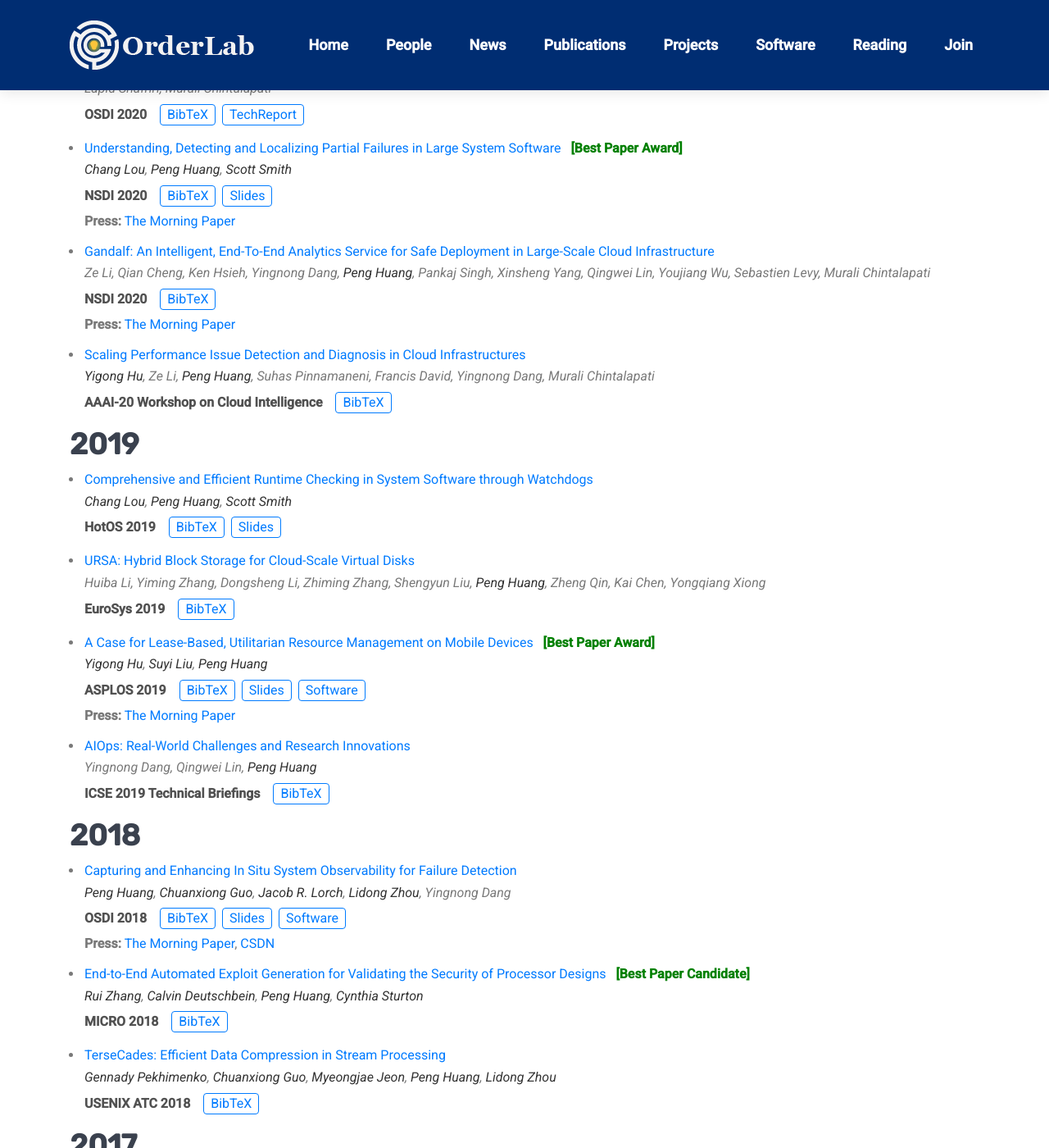
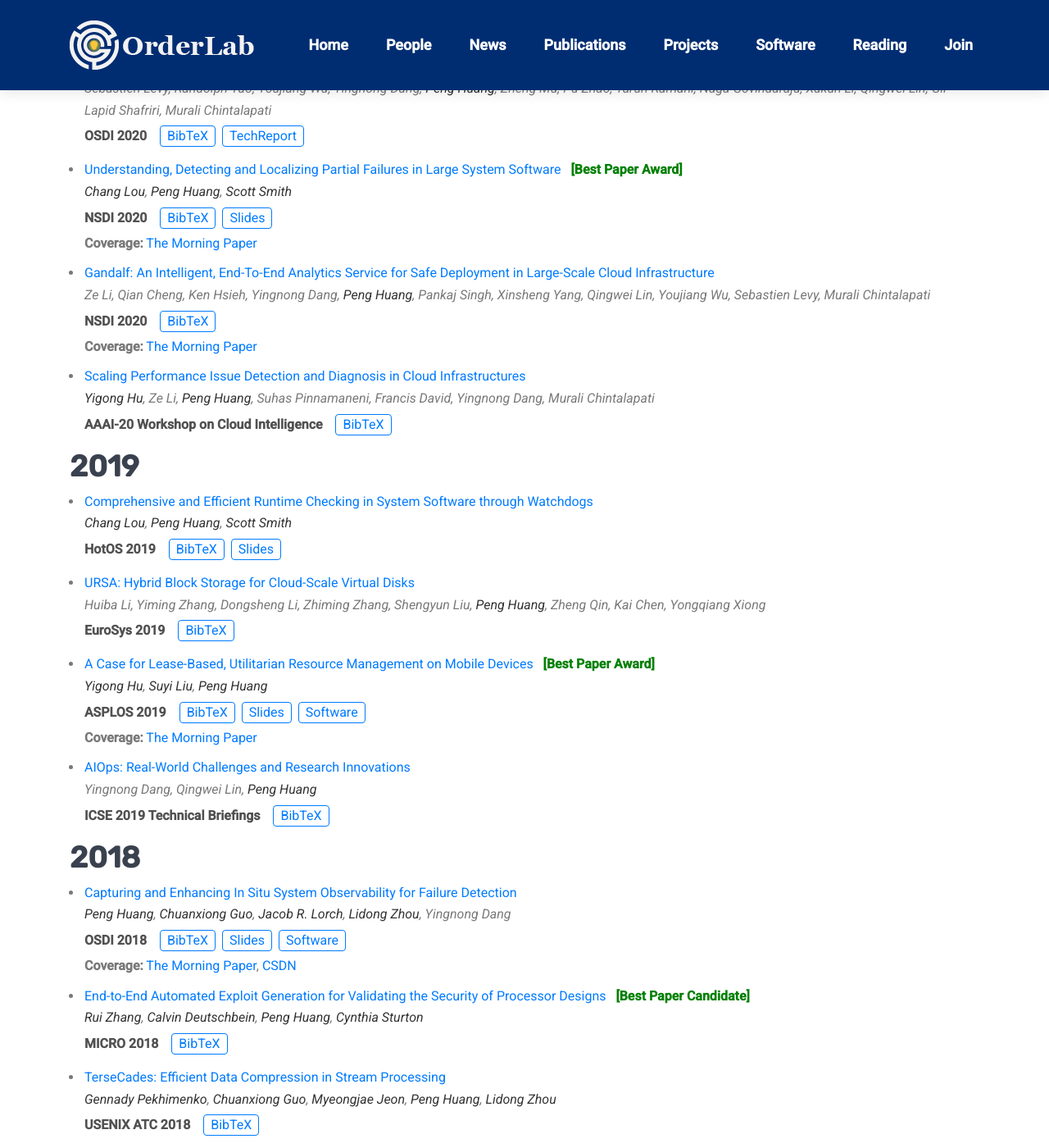
Before and after one commit to OrderLab/orderlab.github.io, a Jekyll site: the page built from pubs.html, in a window 1280 px wide and 1400 px high, scrolled down 2299 px. Shown: the whole window at 82% size. Built offline with Jekyll 4.4.1, drawn with Linux system fonts in a browser that asks for light colours; some of the changed text lies outside the part shown.

Commit message:
add news links

```diff
--- a/pubs.html
+++ b/pubs.html
@@ -19,7 +19,7 @@
         <li>
           <a target="_blank" href="paper/xinda-nsdi25-preprint.pdf">One-Size-Fits-None: Understanding and Enhancing Slow-Fault Tolerance in Modern Distributed Systems</a><br>
           <span class="authorlist"><i><a href="https://ruiming-lu.github.io" class="nodec">Ruiming Lu</a>, </i><i><a href="https://mercury-browser-ede.notion.site/yunchi" class="nodec">Yunchi Lu</a>, </i><i><a href="https://essoz.github.io" class="nodec">Yuxuan Jiang</a>, </i><i>Guangtao Xue, </i><i><a href="https://web.eecs.umich.edu/~ryanph" class="nodec">Peng Huang</a><br></i></span>
-          <a target="_blank" href="https://www.usenix.org/conference/nsdi25" class="conf"><b>NSDI 2025</b></a>&nbsp;&nbsp;<a target="_blank" class="btn btn-outline-primary publinkitem" href="paper/xinda-nsdi25.bib">BibTeX</a>&nbsp;&nbsp;<a target="_blank" role="button" class="btn btn-outline-primary publinkitem" href="slides/xinda_nsdi25_slides.pdf">Slides</a>&nbsp;&nbsp;<a target="_blank" class="btn btn-outline-primary publinkitem" href="https://github.com/OrderLab/xinda">Software</a>
+          <a target="_blank" href="https://www.usenix.org/conference/nsdi25" class="conf"><b>NSDI 2025</b></a>&nbsp;&nbsp;<a target="_blank" class="btn btn-outline-primary publinkitem" href="paper/xinda-nsdi25.bib">BibTeX</a>&nbsp;&nbsp;<a target="_blank" role="button" class="btn btn-outline-primary publinkitem" href="slides/xinda_nsdi25_slides.pdf">Slides</a>&nbsp;&nbsp;<a target="_blank" class="btn btn-outline-primary publinkitem" href="https://github.com/OrderLab/xinda">Software</a><br><div class="press"><b>Coverage:</b> <a target="_blank" href="https://cse.engin.umich.edu/stories/a-new-tool-to-manage-slow-faults">CSE News</a>, <a target="_blank" href="https://techxplore.com/news/2025-05-tool-faults-real-adjustment.html">Tech Xplore</a> </div>
         </li>
       </ul>
 
@@ -104,12 +104,12 @@
         <li>
           <a target="_blank" href="paper/omegagen-nsdi20.pdf">Understanding, Detecting and Localizing Partial Failures in Large System Software</a>&nbsp;&nbsp;&nbsp;<b style="color:green">[Best Paper Award]</b><br>
           <span class="authorlist"><i><a href="https://www.cs.jhu.edu/~chlou/about" class="nodec">Chang Lou</a>, </i><i><a href="https://web.eecs.umich.edu/~ryanph" class="nodec">Peng Huang</a>, </i><i><a href="https://www.cs.jhu.edu/~scott" class="nodec">Scott Smith</a><br></i></span>
-          <a target="_blank" href="https://www.usenix.org/conference/nsdi20" class="conf"><b>NSDI 2020</b></a>&nbsp;&nbsp;<a target="_blank" class="btn btn-outline-primary publinkitem" href="paper/omegagen.bib">BibTeX</a>&nbsp;&nbsp;<a target="_blank" role="button" class="btn btn-outline-primary publinkitem" href="slides/omegagen_nsdi20_slides.pdf">Slides</a><br><div class="press"><b>Press:</b> <a target="_blank" href="https://blog.acolyer.org/2020/03/16/omega-gen">The Morning Paper</a> </div>
+          <a target="_blank" href="https://www.usenix.org/conference/nsdi20" class="conf"><b>NSDI 2020</b></a>&nbsp;&nbsp;<a target="_blank" class="btn btn-outline-primary publinkitem" href="paper/omegagen.bib">BibTeX</a>&nbsp;&nbsp;<a target="_blank" role="button" class="btn btn-outline-primary publinkitem" href="slides/omegagen_nsdi20_slides.pdf">Slides</a><br><div class="press"><b>Coverage:</b> <a target="_blank" href="https://blog.acolyer.org/2020/03/16/omega-gen">The Morning Paper</a> </div>
         </li>
         <li>
           <a target="_blank" href="paper/gandalf-nsdi20.pdf">Gandalf: An Intelligent, End-To-End Analytics Service for Safe Deployment in Large-Scale Cloud Infrastructure</a><br>
           <span class="authorlist"><i>Ze Li, </i><i>Qian Cheng, </i><i>Ken Hsieh, </i><i>Yingnong Dang, </i><i><a href="https://web.eecs.umich.edu/~ryanph" class="nodec">Peng Huang</a>, </i><i>Pankaj Singh, </i><i>Xinsheng Yang, </i><i>Qingwei Lin, </i><i>Youjiang Wu, </i><i>Sebastien Levy, </i><i>Murali Chintalapati<br></i></span>
-          <a target="_blank" href="https://www.usenix.org/conference/nsdi20" class="conf"><b>NSDI 2020</b></a>&nbsp;&nbsp;<a target="_blank" class="btn btn-outline-primary publinkitem" href="paper/gandalf.bib">BibTeX</a><br><div class="press"><b>Press:</b> <a target="_blank" href="https://blog.acolyer.org/2020/02/28/microsoft-gandalf">The Morning Paper</a> </div>
+          <a target="_blank" href="https://www.usenix.org/conference/nsdi20" class="conf"><b>NSDI 2020</b></a>&nbsp;&nbsp;<a target="_blank" class="btn btn-outline-primary publinkitem" href="paper/gandalf.bib">BibTeX</a><br><div class="press"><b>Coverage:</b> <a target="_blank" href="https://blog.acolyer.org/2020/02/28/microsoft-gandalf">The Morning Paper</a> </div>
         </li>
         <li>
           <a target="_blank" href="paper/sdig-aaai20-workshop.pdf">Scaling Performance Issue Detection and Diagnosis in Cloud Infrastructures</a><br>
@@ -133,7 +133,7 @@
         <li>
           <a target="_blank" href="paper/leaseos-asplos19.pdf">A Case for Lease-Based, Utilitarian Resource Management on Mobile Devices</a>&nbsp;&nbsp;&nbsp;<b style="color:green">[Best Paper Award]</b><br>
           <span class="authorlist"><i><a href="https://www.cs.jhu.edu/~yigonghu" class="nodec">Yigong Hu</a>, </i><i><a href="https://sylll.github.io" class="nodec">Suyi Liu</a>, </i><i><a href="https://web.eecs.umich.edu/~ryanph" class="nodec">Peng Huang</a><br></i></span>
-          <a target="_blank" href="https://asplos-conference.org" class="conf"><b>ASPLOS 2019</b></a>&nbsp;&nbsp;<a target="_blank" class="btn btn-outline-primary publinkitem" href="paper/leaseos.bib">BibTeX</a>&nbsp;&nbsp;<a target="_blank" role="button" class="btn btn-outline-primary publinkitem" href="slides/leaseos_asplos19_slides.pptx">Slides</a>&nbsp;&nbsp;<a target="_blank" class="btn btn-outline-primary publinkitem" href="https://orderlab.io/LeaseOS">Software</a><br><div class="press"><b>Press:</b> <a target="_blank" href="https://blog.acolyer.org/2019/05/31/lease-os">The Morning Paper</a> </div>
+          <a target="_blank" href="https://asplos-conference.org" class="conf"><b>ASPLOS 2019</b></a>&nbsp;&nbsp;<a target="_blank" class="btn btn-outline-primary publinkitem" href="paper/leaseos.bib">BibTeX</a>&nbsp;&nbsp;<a target="_blank" role="button" class="btn btn-outline-primary publinkitem" href="slides/leaseos_asplos19_slides.pptx">Slides</a>&nbsp;&nbsp;<a target="_blank" class="btn btn-outline-primary publinkitem" href="https://orderlab.io/LeaseOS">Software</a><br><div class="press"><b>Coverage:</b> <a target="_blank" href="https://blog.acolyer.org/2019/05/31/lease-os">The Morning Paper</a> </div>
         </li>
         <li>
           <a target="_blank" href="paper/aiops-icse19-briefing.pdf">AIOps: Real-World Challenges and Research Innovations</a><br>
@@ -147,7 +147,7 @@
         <li>
           <a target="_blank" href="paper/panorama-osdi18.pdf">Capturing and Enhancing In Situ System Observability for Failure Detection</a><br>
           <span class="authorlist"><i><a href="https://web.eecs.umich.edu/~ryanph" class="nodec">Peng Huang</a>, </i><i><a href="https://www.microsoft.com/en-us/research/people/chguo" class="nodec">Chuanxiong Guo</a>, </i><i><a href="https://www.microsoft.com/en-us/research/people/lorch" class="nodec">Jacob R. Lorch</a>, </i><i><a href="https://www.microsoft.com/en-us/research/people/lidongz" class="nodec">Lidong Zhou</a>, </i><i>Yingnong Dang<br></i></span>
-          <a target="_blank" href="https://www.usenix.org/conference/osdi18" class="conf"><b>OSDI 2018</b></a>&nbsp;&nbsp;<a target="_blank" class="btn btn-outline-primary publinkitem" href="paper/panorama.bib">BibTeX</a>&nbsp;&nbsp;<a target="_blank" role="button" class="btn btn-outline-primary publinkitem" href="slides/panorama_osdi18_slides.pdf">Slides</a>&nbsp;&nbsp;<a target="_blank" class="btn btn-outline-primary publinkitem" href="https://github.com/ryanphuang/panorama">Software</a><br><div class="press"><b>Press:</b> <a target="_blank" href="https://blog.acolyer.org/2018/10/15/capturing-and-enhancing-in-situ-system-observability-for-failure-detection">The Morning Paper</a>, <a target="_blank" href="https://blog.csdn.net/TiDB_PingCAP/article/details/84388408">CSDN</a> </div>
+          <a target="_blank" href="https://www.usenix.org/conference/osdi18" class="conf"><b>OSDI 2018</b></a>&nbsp;&nbsp;<a target="_blank" class="btn btn-outline-primary publinkitem" href="paper/panorama.bib">BibTeX</a>&nbsp;&nbsp;<a target="_blank" role="button" class="btn btn-outline-primary publinkitem" href="slides/panorama_osdi18_slides.pdf">Slides</a>&nbsp;&nbsp;<a target="_blank" class="btn btn-outline-primary publinkitem" href="https://github.com/ryanphuang/panorama">Software</a><br><div class="press"><b>Coverage:</b> <a target="_blank" href="https://blog.acolyer.org/2018/10/15/capturing-and-enhancing-in-situ-system-observability-for-failure-detection">The Morning Paper</a>, <a target="_blank" href="https://blog.csdn.net/TiDB_PingCAP/article/details/84388408">CSDN</a> </div>
         </li>
         <li>
           <a target="_blank" href="https://cs.unc.edu/~csturton/papers/zhang2018MICRO.pdf">End-to-End Automated Exploit Generation for Validating the Security of Processor Designs</a>&nbsp;&nbsp;&nbsp;<b style="color:green">[Best Paper Candidate]</b><br>
@@ -166,7 +166,7 @@
         <li>
           <a target="_blank" href="paper/grayfailure-hotos17.pdf">Gray Failure: The Achilles’ Heel of Cloud-Scale Systems</a><br>
           <span class="authorlist"><i><a href="https://web.eecs.umich.edu/~ryanph" class="nodec">Peng Huang</a>, </i><i><a href="https://www.microsoft.com/en-us/research/people/chguo" class="nodec">Chuanxiong Guo</a>, </i><i><a href="https://www.microsoft.com/en-us/research/people/lidongz" class="nodec">Lidong Zhou</a>, </i><i><a href="https://www.microsoft.com/en-us/research/people/lorch" class="nodec">Jacob R. Lorch</a>, </i><i>Yingnong Dang, </i><i>Murali Chintalapati, </i><i>Randolph Yao<br></i></span>
-          <a target="_blank" href="https://www.sigops.org/hotos/hotos17" class="conf"><b>HotOS 2017</b></a>&nbsp;&nbsp;<a target="_blank" class="btn btn-outline-primary publinkitem" href="paper/grayfailure.bib">BibTeX</a>&nbsp;&nbsp;<a target="_blank" role="button" class="btn btn-outline-primary publinkitem" href="slides/grayfailure_hotos17_slides.pdf">Slides</a><br><div class="press"><b>Press:</b> <a target="_blank" href="https://blog.acolyer.org/2017/06/15/gray-failure-the-achilles-heel-of-cloud-scale-systems">The morning paper</a>, <a target="_blank" href="http://www.zdnet.com/article/how-clouds-fail">ZDNet</a>, <a target="_blank" href="http://storagemojo.com/2017/07/24/how-high-redundancy-can-hurt-availability">StorageMojo</a>, <a target="_blank" href="https://news.ycombinator.com/item?id=16253405">Hacker News</a> </div>
+          <a target="_blank" href="https://www.sigops.org/hotos/hotos17" class="conf"><b>HotOS 2017</b></a>&nbsp;&nbsp;<a target="_blank" class="btn btn-outline-primary publinkitem" href="paper/grayfailure.bib">BibTeX</a>&nbsp;&nbsp;<a target="_blank" role="button" class="btn btn-outline-primary publinkitem" href="slides/grayfailure_hotos17_slides.pdf">Slides</a><br><div class="press"><b>Coverage:</b> <a target="_blank" href="https://blog.acolyer.org/2017/06/15/gray-failure-the-achilles-heel-of-cloud-scale-systems">The morning paper</a>, <a target="_blank" href="http://www.zdnet.com/article/how-clouds-fail">ZDNet</a>, <a target="_blank" href="http://storagemojo.com/2017/07/24/how-high-redundancy-can-hurt-availability">StorageMojo</a>, <a target="_blank" href="https://news.ycombinator.com/item?id=16253405">Hacker News</a> </div>
         </li>
       </ul>
 
```
